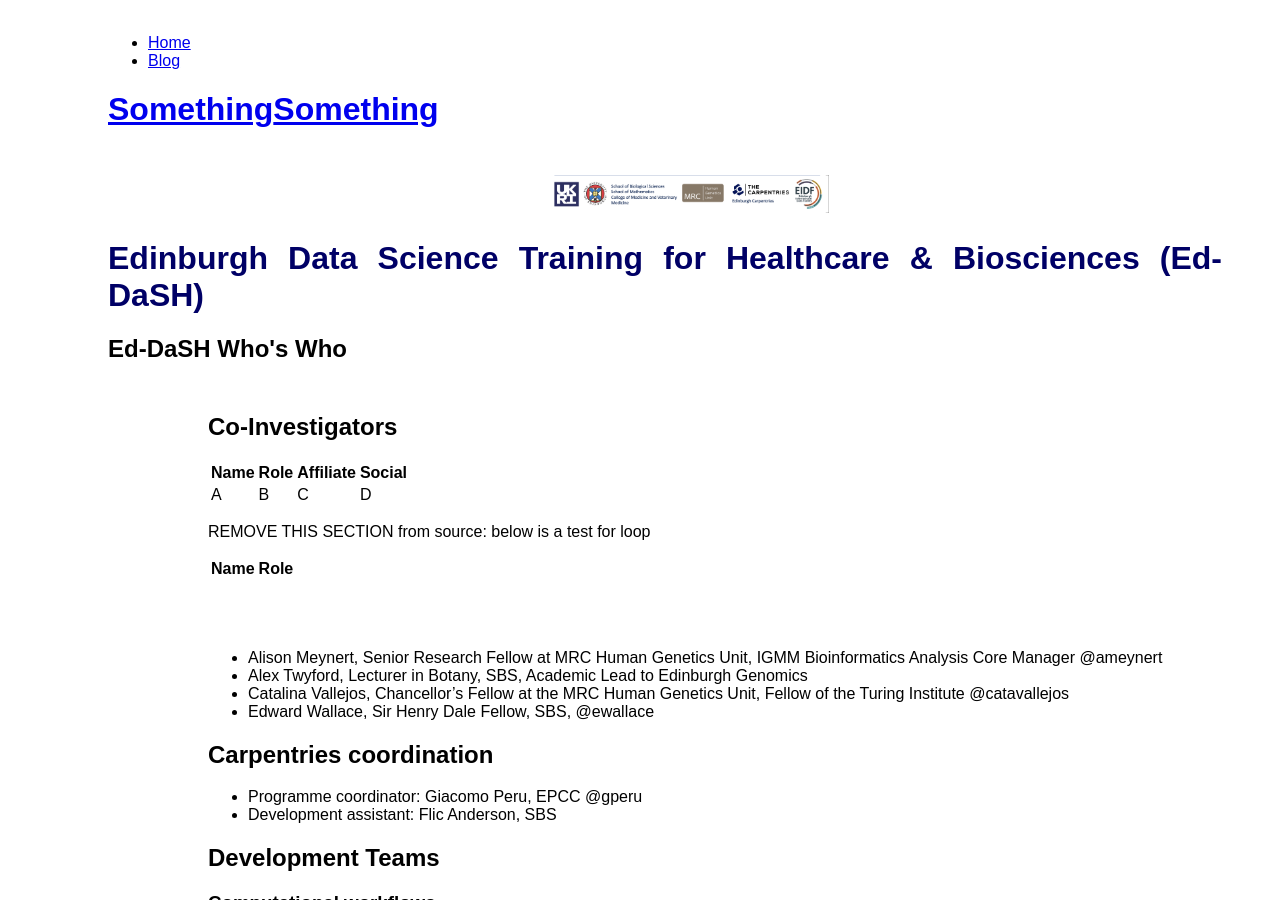
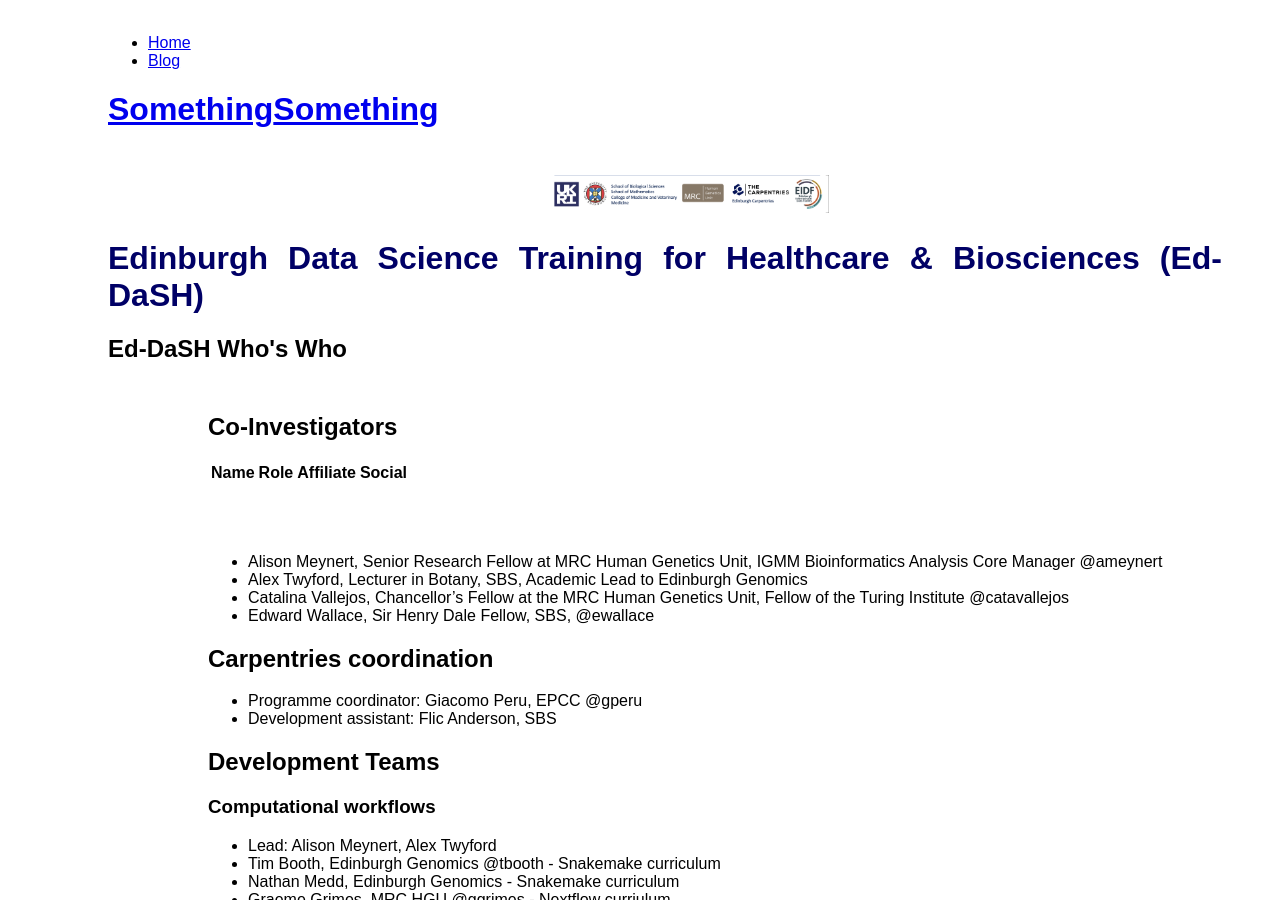
Before and after one commit to edcarp/Ed-DaSH, a Jekyll site: the page built from ed_dash_team.md, in a window 1280 px wide and 900 px high. Built offline with Jekyll 4.4.1, drawn with Linux system fonts in a browser that asks for light colours.

Commit message:
Update ed_dash_team.md

```diff
--- a/ed_dash_team.md
+++ b/ed_dash_team.md
@@ -13,29 +13,16 @@
         <th>Affiliate</th>
         <th>Social</th>
     </tr>
+ {% for team_member in site.co_investigators %}
     <tr>
-        <td>A</td>
-        <td>B</td>
-        <td>C</td>
-        <td>D</td>
+       <td>{{ team_member.name }}</td>
+       <td>{{ team_member.role }}</td>
+       <td>{{ team_member.affiliate }}</td>
+       <td>{{ team_member.social_handler }}</td>
     </tr>
+  {% endfor %}
  </table>
 
- REMOVE THIS SECTION from source: below is a test for loop
-
-{% for team_member in site.co_investigators %}
-   - {{ team_member.name }},
-   - {{ team_member.role }},
-   - {{ team_member.affiliate }},
-   - {{ team_member.social_handler }}
-{% endfor %}
-
-<table>
- <tr><th>Name</th><th>Role</th></tr>
- {% for team_member in site.team_members %}
- <tr><td>{{ team_member.name }}</td><td>{{ team_member.role }}</td></tr>
- {% endfor %}
- </table>
 
  <br><br>
 
```
